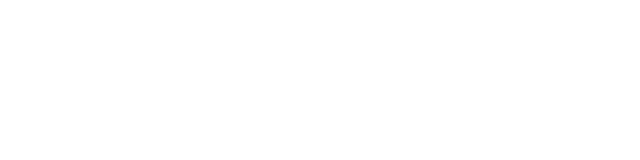
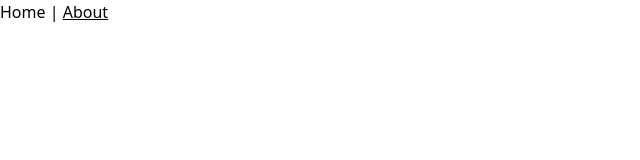
Before and after one commit to soAcademy/workshop-state-and-event, a React (Create React App) app: page /about in a window 1280 px wide. Shown: the top 160 px of the page, without its empty margins (0-640 px from the left). Built offline with nearby package versions, Linux system fonts and the light colour scheme.

Commit message:
feat: update

```diff
--- a/src/About.js
+++ b/src/About.js
@@ -1,10 +1,10 @@
 import {Link} from "react-router-dom";
 
-const About = () => {
+const About = () => (
   <div>
-    <Link to="/">Home</Link> | <span className="underline">About</span>
-  </div>;
-}
+    <Link to="/">Home</Link>{" "} | <span className="underline">About</span>
+  </div>
+)
 export default About;
 
 
--- a/src/Home.js
+++ b/src/Home.js
@@ -2,7 +2,7 @@ import { Link } from "react-router-dom";
 
 const Home = () => (
   <div>
-    <span className="underline">Home</span> | {""}
+    <span className="underline">Home</span> | {" "}
     <Link to="/about">About</Link>
   </div>
 );
```
